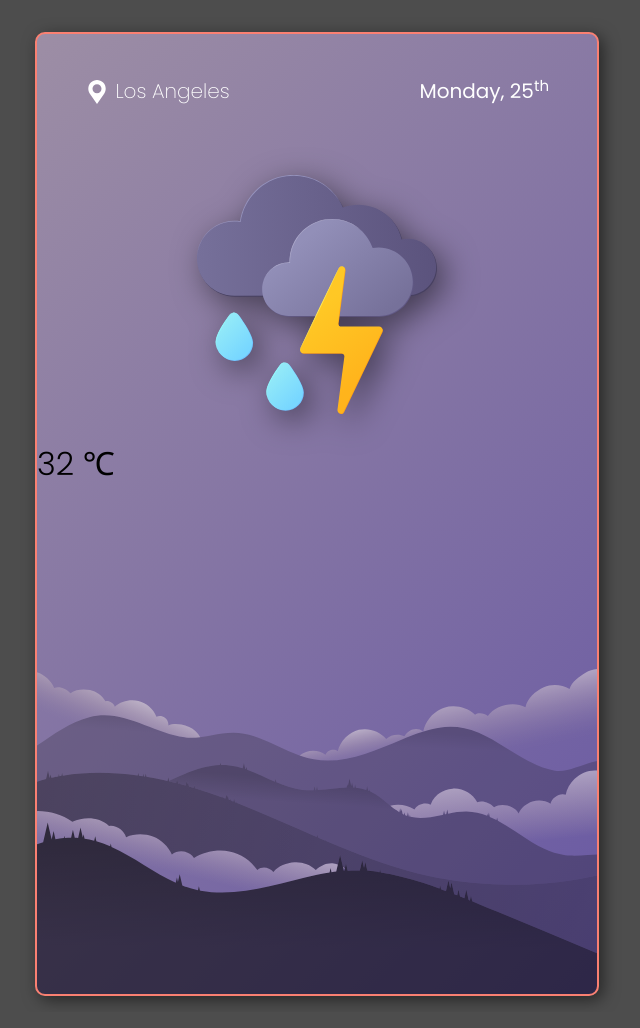
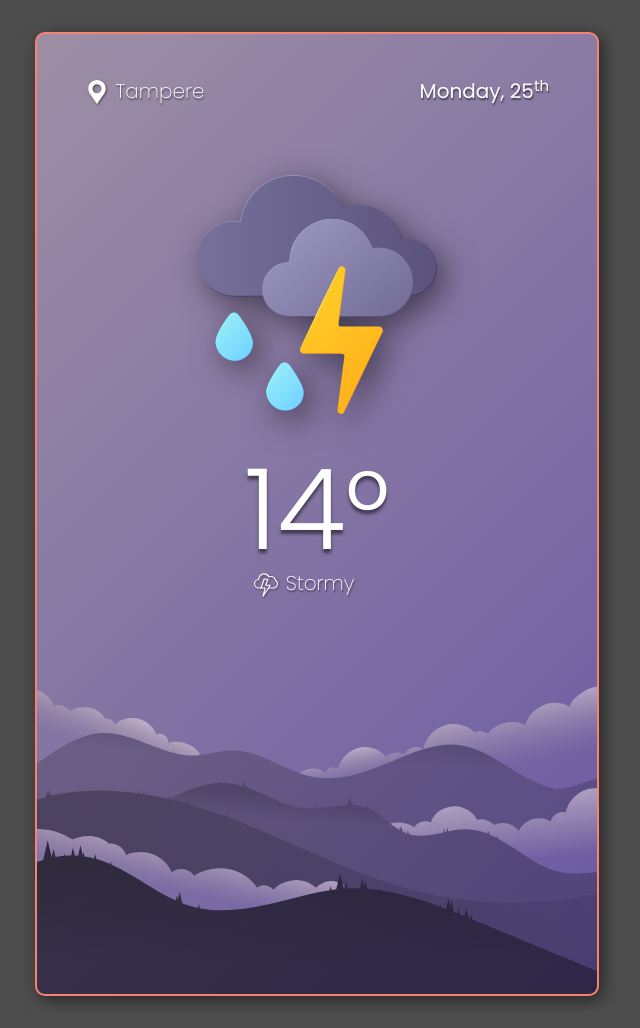
Before and after one commit to Banx87/php-weather-app, a PHP site: page / in a window 1280 px wide. Shown: the whole page, without its empty margins (323-963 px from the left). Run offline with PHP 8.4, Linux system fonts and the light colour scheme.

Commit message:
Update styles and HTML for weather app: add font color variable, adjust layout, and enhance weather info display

```diff
--- a/css/styles.css
+++ b/css/styles.css
@@ -2,6 +2,7 @@
 	--bg-color: #4d4d4d;
 	--border-color: #fa8072;
 	--border-hover-color: #f8978c;
+	--font-color-white: #fff;
 
 	--sans-font: "Poppins" -apple-system, Roboto, BlinkMacSystemFont,
 		"Avenir Next", Avenir, "Nimbus Sans L", "Noto Sans", "Segoe UI", Arial,
@@ -32,15 +33,23 @@ body {
 	width: 35rem;
 	min-height: 60rem; /* Ensure the container maintains its height */
 	margin: auto; /* Center the container */
-	background-color: #fff;
 	border: 2px solid var(--border-color);
 	border-radius: 10px;
 	box-shadow: 0.25rem 0.25rem 1rem rgba(0, 0, 0, 0.5);
 	background-color: rgba(69, 155, 226, 0.726);
 	background-size: cover;
-	background-position: bottom center;
+	background-position: 50% center;
 	overflow-y: auto; /* Allow vertical scrolling within the container */
 	overflow-x: hidden; /* Prevent horizontal scrolling */
+}
+
+.icon {
+	width: 1.5rem;
+	height: 1.5rem;
+	position: relative;
+	top: 0.4rem;
+	margin-right: 0.4rem;
+	filter: drop-shadow(0.1rem 0.1rem 0.05rem rgba(0, 0, 0, 0.5));
 }
 
 .top-bar {
@@ -48,18 +57,13 @@ body {
 	justify-content: space-between;
 	align-items: baseline;
 	padding: 2.5rem 3rem;
-	color: #fff;
+	color: var(--font-color-white);
 	font-size: 20px;
 }
 
-.top-bar_location {
-	.icon {
-		width: 1.5rem;
-		height: 1.5rem;
-		position: relative;
-		top: 0.4rem;
-		margin-right: 0.4rem;
-	}
+.top-bar_location,
+.top-bar_date {
+	text-shadow: 0.05rem 0.1rem 0.1rem rgba(0, 0, 0, 0.5);
 }
 
 .top-bar_date {
@@ -73,6 +77,30 @@ body {
 	margin-block: 2rem;
 	margin-inline: auto;
 	filter: drop-shadow(0.5rem 0.6rem 1rem rgba(0, 0, 0, 0.5));
+}
+
+.weather-info_temperature {
+	text-align: center;
+	color: var(--font-color-white);
+	font-size: 7rem;
+	margin: 0;
+	max-height: 120px;
+	text-shadow: 0rem 0.25rem 0.2rem rgba(0, 0, 0, 0.5);
+}
+
+.weather-info_description {
+	position: relative;
+	font-size: 20px;
+	right: 0.8rem;
+	color: var(--font-color-white);
+	text-align: center;
+	margin: 0;
+	text-shadow: 0.05rem 0.1rem 0.1rem rgba(0, 0, 0, 0.5);
+
+	.icon {
+		margin-right: 2px;
+		color: transparent;
+	}
 }
 
 /* Custom scrollbar styling */
--- a/index.html
+++ b/index.html
@@ -25,7 +25,7 @@
 							d="m45.0353,7.7268h0c-10.3024-10.3024-27.0058-10.3024-37.3081,0h0C-1.2832,16.7371-2.5652,30.9001,4.6807,41.3819l21.7006,31.392,21.7006-31.392c7.2459-10.4818,5.9638-24.6448-3.0465-33.6551Zm-18.6541,32.3037c-7.5383,0-13.6492-6.111-13.6492-13.6492s6.111-13.6493,13.6492-13.6493,13.6492,6.111,13.6492,13.6493-6.111,13.6492-13.6492,13.6492Z"
 							style="fill: currentColor"
 						/></svg
-					>Los Angeles
+					>Tampere
 				</div>
 				<div class="top-bar_date poppins-regular">Monday, 25<sup>th</sup></div>
 			</div>
@@ -36,7 +36,34 @@
 					alt="Stormy"
 				/>
 			</div>
-			<h1 class="weather-info_temperature poppins-light">32 &#8451;</h1>
+			<h1 class="weather-info_temperature poppins-light">14°</h1>
+			<p class="weather-info_description poppins-extralight">
+				<svg class="icon" viewBox="0 0 64.835 62.9863">
+					<g>
+						<path
+							d="m38.7952,39.7744h12.9254c6.4144,0,11.6143-5.1999,11.6143-11.6143,0-3.9883-2.011-7.506-5.0735-9.5972-1.6542-5.8803-7.0526-10.1928-13.4618-10.1928-1.572,0-3.0816.2632-4.492.7414-2.5321-4.5396-7.3796-7.6115-12.9467-7.6115-8.1835,0-14.8174,6.634-14.8174,14.8174,0,.0814.0049.1616.0062.2427-6.1521.2946-11.0497,5.375-11.0497,11.6,0,6.4144,5.1999,11.6143,11.6142,11.6143h5.9995"
+							style="
+								fill: currentColor;
+								stroke: #fff;
+								stroke-linecap: round;
+								stroke-linejoin: round;
+								stroke-width: 3px;
+							"
+						/>
+						<polygon
+							points="31.496 32.023 37.4737 15.8957 27.2263 15.8957 19.1137 39.7765 30.0016 39.7765 24.5577 61.4863 43.8782 32.023 31.496 32.023"
+							style="
+								fill: currentColor;
+								stroke: #fff;
+								stroke-linecap: round;
+								stroke-linejoin: round;
+								stroke-width: 3px;
+							"
+						/>
+					</g>
+				</svg>
+				Stormy
+			</p>
 		</div>
 	</body>
 </html>
```
